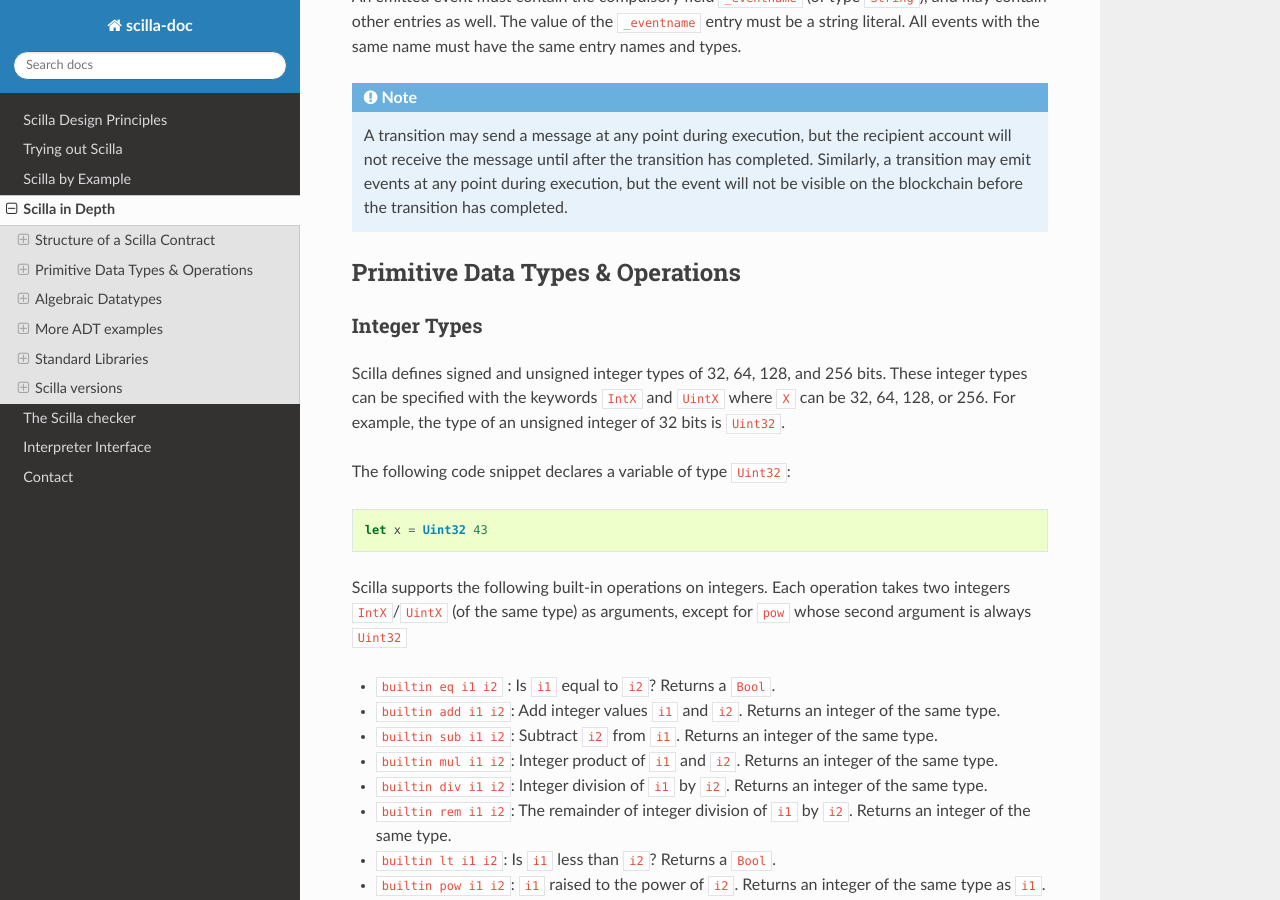
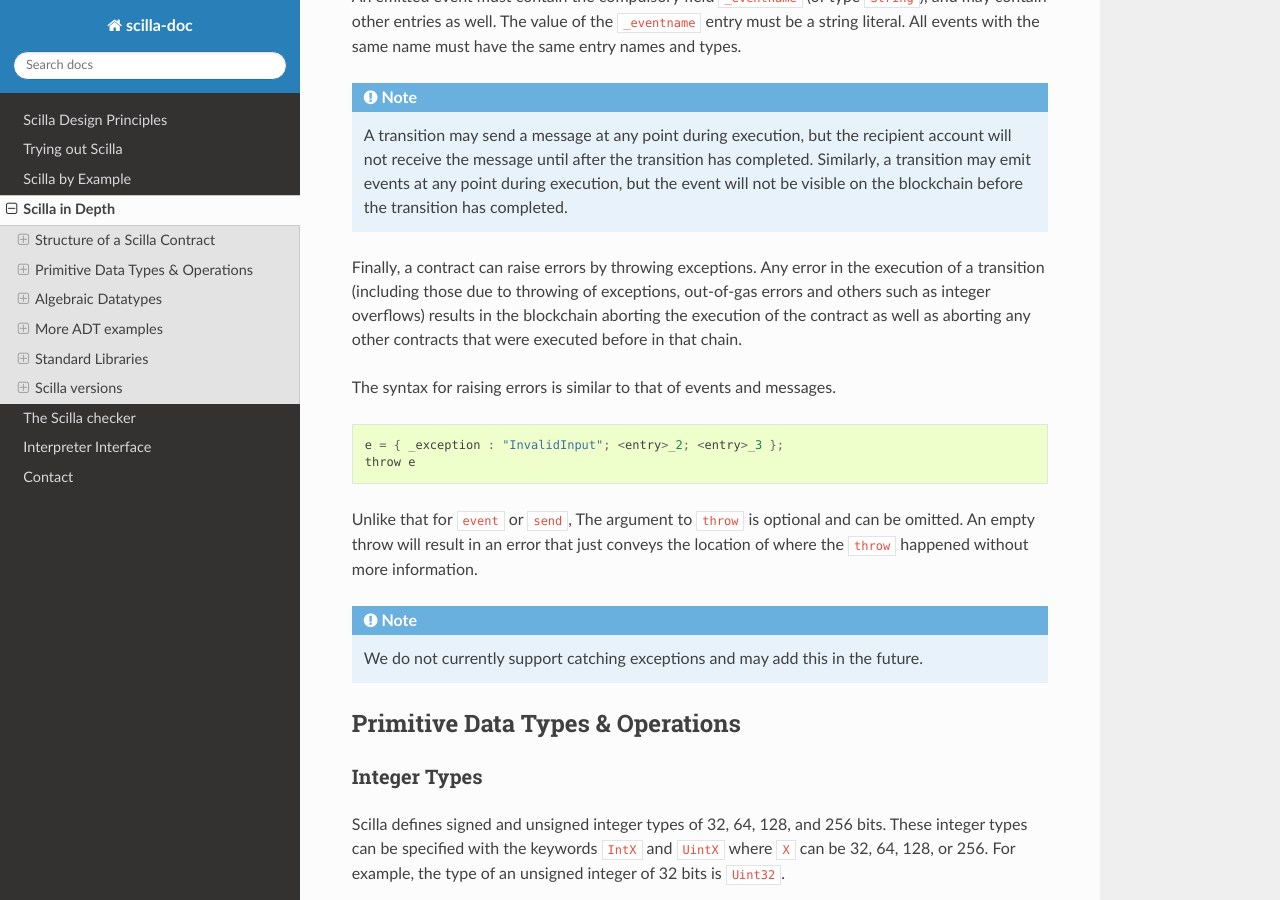
Before and after one commit to Zilliqa/scilla-docs, a Sphinx documentation site: the page built from docs/source/scilla-in-depth.rst, in a window 1280 px wide and 900 px high, scrolled down 7390 px. Built offline with Sphinx 7.4.7 and the Read the Docs theme 2.0.0, drawn with Linux system fonts in a browser that asks for light colours.

Commit message:
Document the throw statement.
Reference: https://github.com/Zilliqa/scilla/pull/582

```diff
--- a/docs/source/scilla-in-depth.rst
+++ b/docs/source/scilla-in-depth.rst
@@ -434,6 +434,27 @@ same name must have the same entry names and types.
    transition has completed. Similarly, a transition may emit events
    at any point during execution, but the event will not be visible on
    the blockchain before the transition has completed.
+
+Finally, a contract can raise errors by throwing exceptions. Any error
+in the execution of a transition (including those due to throwing of
+exceptions, out-of-gas errors and others such as integer overflows)
+results in the blockchain aborting the execution of the contract as well
+as aborting any other contracts that were executed before in that chain.
+
+The syntax for raising errors is similar to that of events and messages.
+
+.. code-block:: ocaml
+
+    e = { _exception : "InvalidInput"; <entry>_2; <entry>_3 };
+    throw e
+
+Unlike that for ``event`` or ``send``, The argument to ``throw`` is optional
+and can be omitted. An empty throw will result in an error that just conveys
+the location of where the ``throw`` happened without more information.
+
+.. note::
+
+  We do not currently support catching exceptions and may add this in the future.
 
 Primitive Data Types & Operations
 #################################
```
